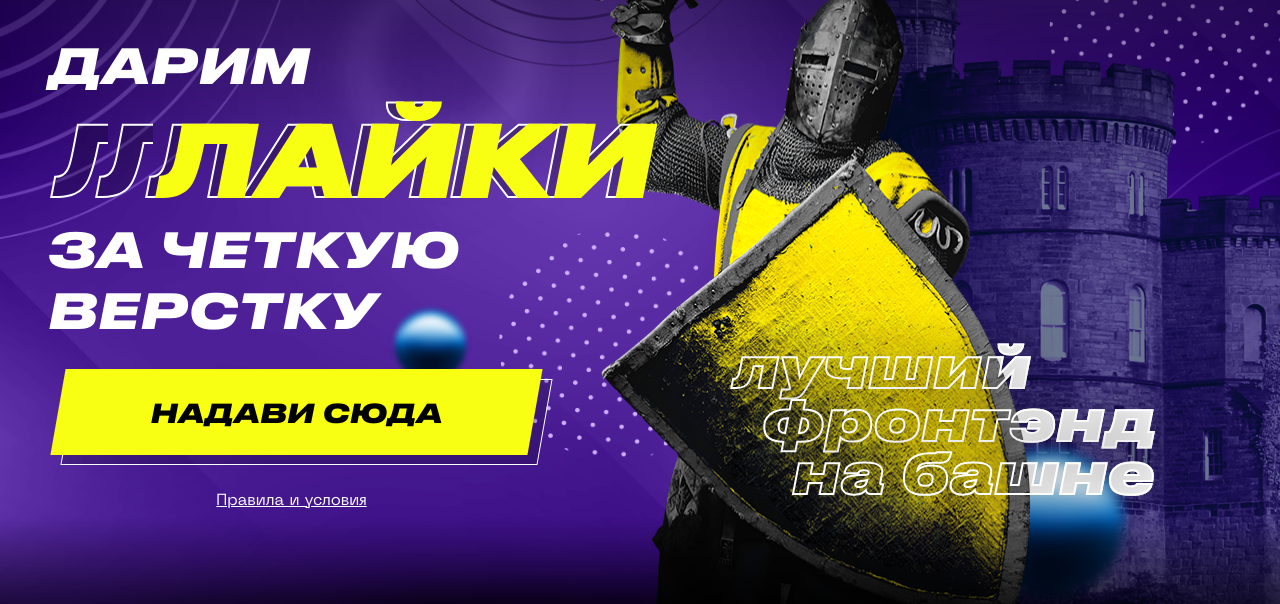
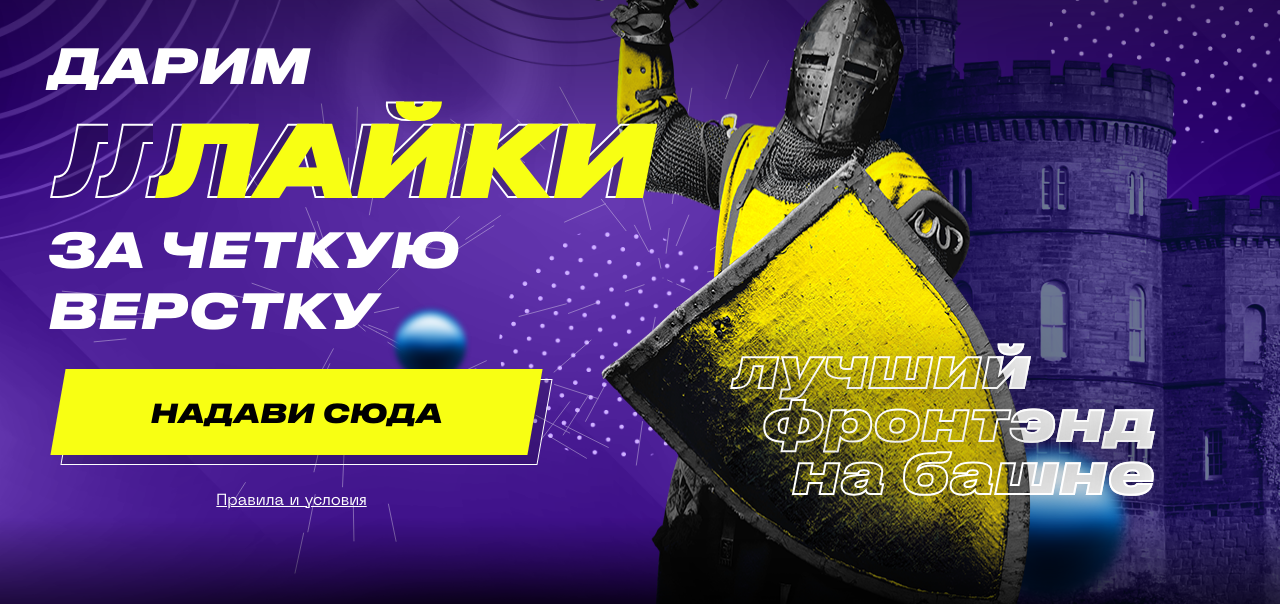
Before and after one commit to tkach-gr/like-time, a plain HTML site: page index.html in a window 1280 px wide. Shown: the part 115-719 px from the top of the page. Drawn offline with Linux system fonts and the light colour scheme; files whose address does not match are found by name.

Commit message:
Add files via upload

```diff
--- a/index.html
+++ b/index.html
@@ -11,6 +11,7 @@
 <body>
     <div class="wrapper">
         <div class="wrapper__upper-shadow"></div>
+        <canvas id="bg" class="canvas-bg"></canvas>
         <div class="wrapper__bottom">
             <div class="wrapper__bottom-shadow">
                 <div class="wrapper__additional-shadow"></div>
```
